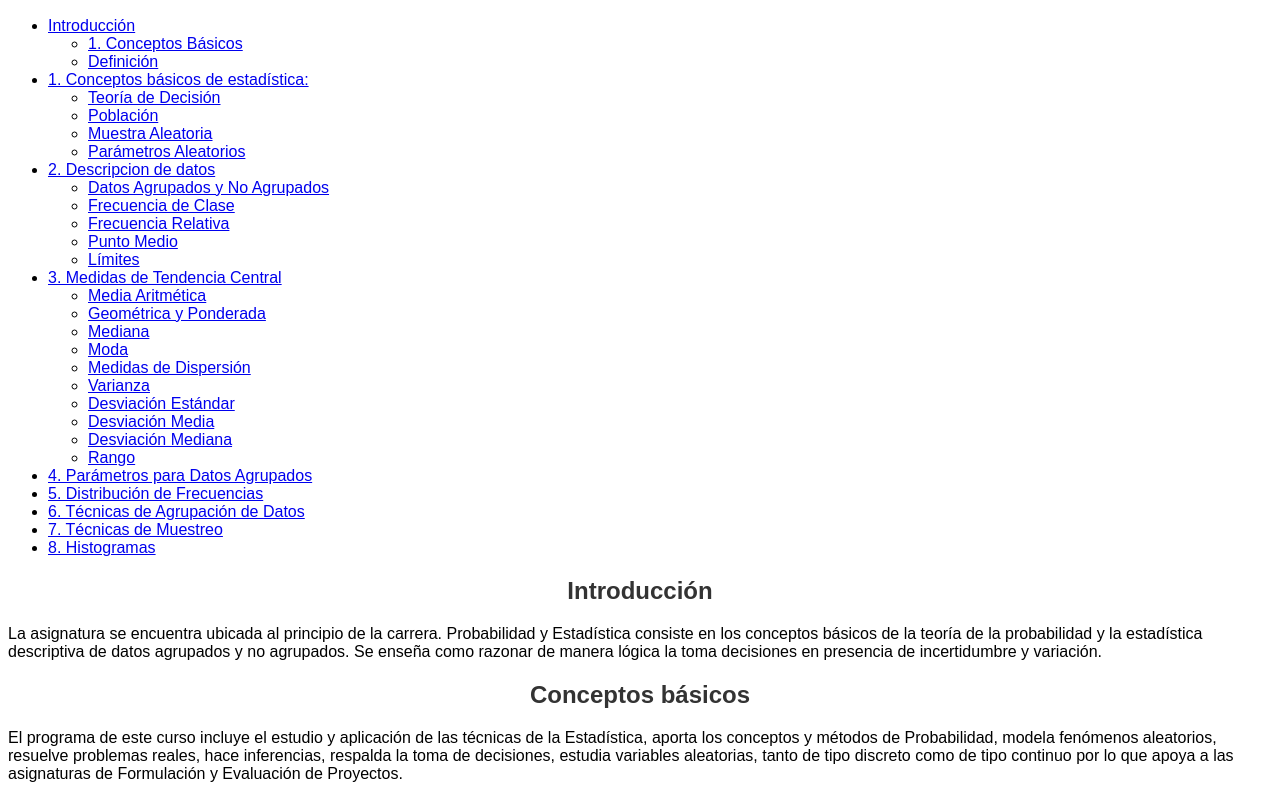
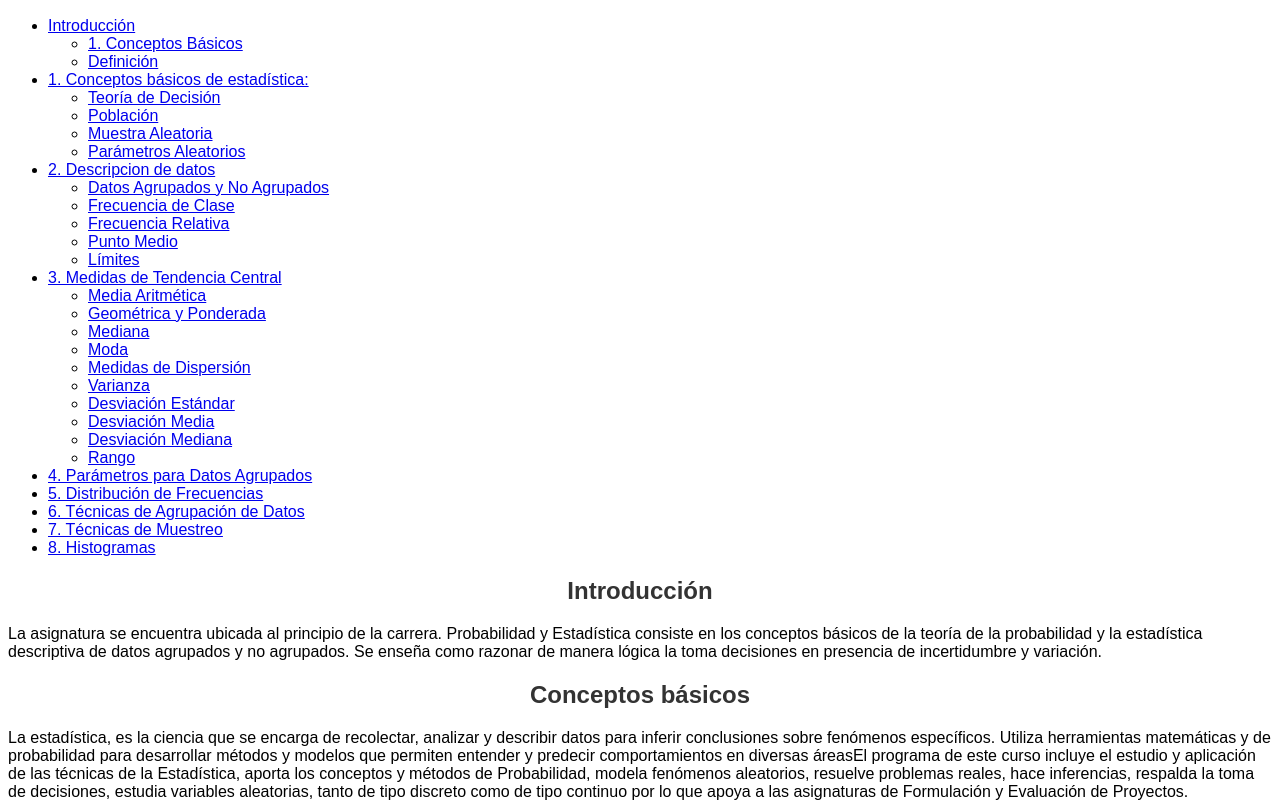
Before and after one commit to RicardoByte2037/TemarioPE, a plain HTML site: page index.html in a window 1280 px wide. Shown: the part 111-917 px from the top of the page. Drawn offline with Linux system fonts and the light colour scheme.

Commit message:
Estadistica: Concepto corregido

```diff
--- a/index.html
+++ b/index.html
@@ -92,7 +92,10 @@
         y variación.</p>
 
     <h2 id="conceptos">Conceptos básicos</h2>
-    <p>El programa de este curso incluye el estudio y aplicación de las técnicas de la Estadística, aporta los
+    <p>La estadística, es la ciencia que se encarga de recolectar, analizar y describir datos para inferir conclusiones
+        sobre fenómenos específicos. Utiliza herramientas matemáticas y de probabilidad para desarrollar métodos y
+        modelos que permiten entender y predecir comportamientos en diversas áreasEl programa de este curso incluye el
+        estudio y aplicación de las técnicas de la Estadística, aporta los
         conceptos y métodos de Probabilidad, modela fenómenos aleatorios, resuelve problemas reales, hace
         inferencias, respalda la toma de decisiones, estudia variables aleatorias, tanto de tipo discreto como de
         tipo continuo por lo que apoya a las asignaturas de Formulación y Evaluación de Proyectos.</p>
```
